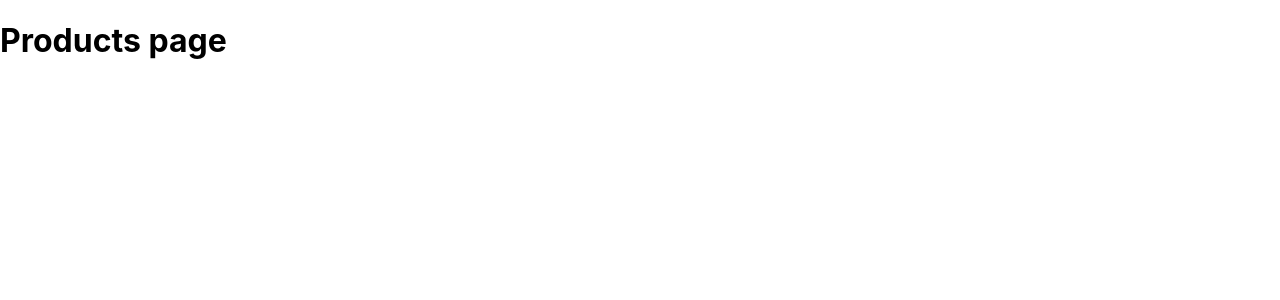
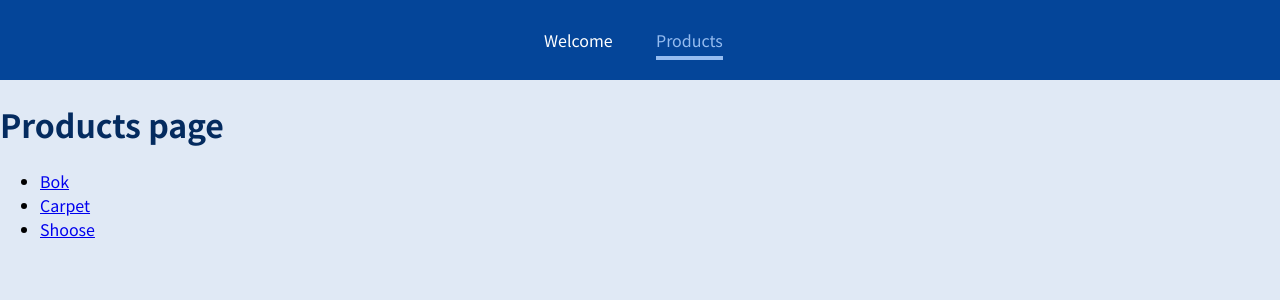
Before and after one commit to Aleksandras97/react-guide, a React (Create React App) app: page /products in a window 1280 px wide. Shown: the top 300 px of the page. Built offline with nearby package versions, Linux system fonts and the light colour scheme.

Commit message:
ruoter stuff

```diff
--- a/src/App.js
+++ b/src/App.js
@@ -1,15 +1,26 @@
-import { Route } from "react-router-dom";
-import Products from "./pages/products";
+import { Route, Switch, Redirect } from "react-router-dom";
+import MainHeader from "./components/MainHeader";
+import Products from "./pages/Products";
+import ProductsDetail from "./pages/ProductsDetail";
 import Welcome from "./pages/Welcome";
 function App() {
   return (
     <div>
-      <Route path="/welcome">
-        <Welcome />
-      </Route>
-      <Route path="/products">
-        <Products />
-      </Route>
+      <MainHeader />
+      <Switch>
+        <Route path="/" exact>
+          <Redirect to="/welcome" />
+        </Route>
+        <Route path="/welcome">
+          <Welcome />
+        </Route>
+        <Route path="/products" exact>
+          <Products />
+        </Route>
+        <Route path="/products/:id">
+          <ProductsDetail />
+        </Route>
+      </Switch>
     </div>
   );
 }
--- /dev/null
+++ b/src/components/MainHeader.js
@@ -0,0 +1,20 @@
+import { NavLink } from "react-router-dom";
+import styles from './MainHeader.module.css'
+const MainHeader = () => {
+  return (
+    <header className={styles.header}>
+      <nav>
+        <ul>
+          <li>
+            <NavLink activeClassName={styles.active} to="/welcome">Welcome</NavLink>
+          </li>
+          <li>
+            <NavLink activeClassName={styles.active} to="/products">Products</NavLink>
+          </li>
+        </ul>
+      </nav>
+    </header>
+  );
+};
+
+export default MainHeader;
--- /dev/null
+++ b/src/components/MainHeader.module.css
@@ -0,0 +1,38 @@
+.header {
+    width: 100%;
+    height: 5rem;
+    background-color: #044599;
+    padding: 0 10%;
+  }
+
+  .header nav {
+    height: 100%;
+  }
+
+  .header ul {
+    height: 100%;
+    list-style: none;
+    display: flex;
+    padding: 0;
+    margin: 0;
+    align-items: center;
+    justify-content: center;
+  }
+
+  .header li {
+    margin: 0 1rem;
+    width: 5rem;
+  }
+
+  .header a {
+    color: white;
+    text-decoration: none;
+  }
+
+  .header a:hover,
+  .header a:active,
+  .header a.active {
+    color: #95bcf0;
+    padding-bottom: 0.25rem;
+    border-bottom: 4px solid #95bcf0;
+  }
--- a/src/index.css
+++ b/src/index.css
@@ -1,13 +1,26 @@
+@import url('https://fonts.googleapis.com/css2?family=Noto+Sans+JP:wght@400;700&display=swap');
+
+* {
+  box-sizing: border-box;
+}
+
+html {
+  font-family: 'Noto Sans JP', sans-serif;
+}
+
 body {
   margin: 0;
-  font-family: -apple-system, BlinkMacSystemFont, 'Segoe UI', 'Roboto', 'Oxygen',
-    'Ubuntu', 'Cantarell', 'Fira Sans', 'Droid Sans', 'Helvetica Neue',
-    sans-serif;
-  -webkit-font-smoothing: antialiased;
-  -moz-osx-font-smoothing: grayscale;
+  background-color: #e0e9f5;
 }
 
-code {
-  font-family: source-code-pro, Menlo, Monaco, Consolas, 'Courier New',
-    monospace;
+main {
+  margin-top: 7rem;
+  text-align: center;
 }
+
+h1,
+h2,
+h3,
+p {
+  color: #042b5f;
+}
--- /dev/null
+++ b/src/pages/Products.js
@@ -0,0 +1,22 @@
+import { Link } from "react-router-dom";
+
+const Products = () => {
+  return (
+    <div>
+      <h1>Products page</h1>
+      <ul>
+        <li>
+          <Link to="products/p1">Bok</Link>
+        </li>
+        <li>
+          <Link to="products/p2">Carpet</Link>
+        </li>
+        <li>
+          <Link to="products/p3">Shoose</Link>
+        </li>
+      </ul>
+    </div>
+  );
+};
+
+export default Products;
--- /dev/null
+++ b/src/pages/ProductsDetail.js
@@ -0,0 +1,14 @@
+import { useParams } from "react-router-dom";
+
+const ProductsDetail = () => {
+  const params = useParams();
+
+  return (
+    <h1>
+      Product Detail
+      <p>{params.id}</p>
+    </h1>
+  );
+};
+
+export default ProductsDetail;
--- a/src/pages/Welcome.js
+++ b/src/pages/Welcome.js
@@ -1,9 +1,13 @@
+import { Route } from "react-router-dom";
 const Welcome = () => {
-    return (
-        <div>
-            <h1>The wellcome page</h1>
-        </div>
-    )
-}
+  return (
+    <div>
+      <h1>The wellcome page</h1>
+      <Route path="/welcome/new-user" exact>
+        <p>Welcome user!</p>
+      </Route>
+    </div>
+  );
+};
 
-export default Welcome
+export default Welcome;
--- a/src/pages/products.js
+++ /dev/null
@@ -1,9 +0,0 @@
-const Products = () => {
-    return (
-        <div>
-            <h1>Products page</h1>
-        </div>
-    )
-}
-
-export default Products
```
